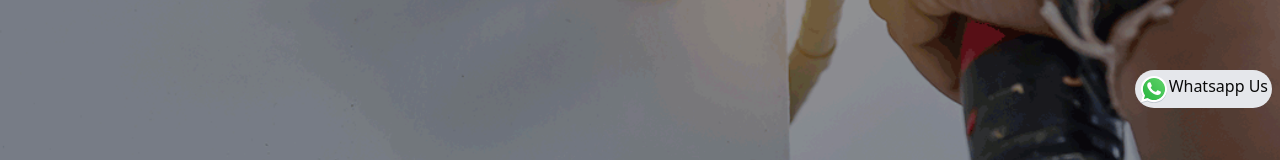
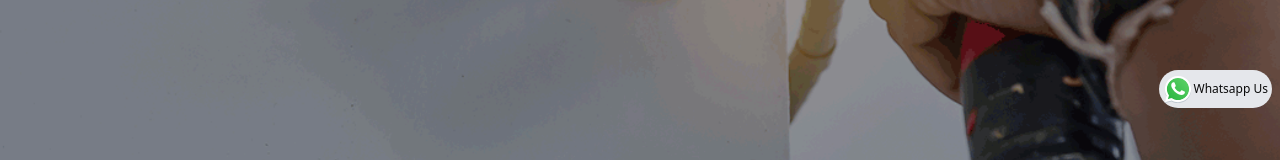
Before and after one commit to LYSEONGH-PROJECT/LYSEONGH-frontend, a Next.js app in the folder lyseongh-website/: page / in a window 1280 px wide. Shown: the part 684-844 px from the top of the page. Built offline with nearby package versions, Linux system fonts and the light colour scheme; grey boxes are pictures that could not be loaded.

Commit message:
edited whatsapp button

```diff
--- a/lyseongh-website/src/components/features/WhatsappUs.jsx
+++ b/lyseongh-website/src/components/features/WhatsappUs.jsx
@@ -4,9 +4,9 @@ import Whatsapp from "../SVGs/Whatsapp";
 export function WhatsappUs(){
     return (
         <Link href="https://wa.me/+233543794580" target="_blank">
-            <div className="flex fixed bottom-2 right-2 z-50 bg-gray-200 rounded-full p-1">
+            <div className="flex fixed items-center bottom-2 right-2 z-50 bg-gray-200 rounded-full p-1">
                 <Whatsapp />
-                <span className="hidden md:flex">Whatsapp Us</span>
+                <span className="hidden md:flex text-xs">Whatsapp Us</span>
             </div>
         </Link>
     )
```
